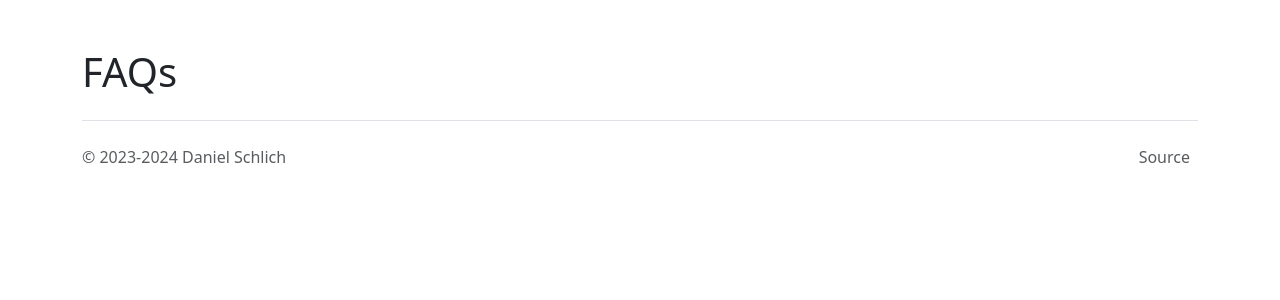
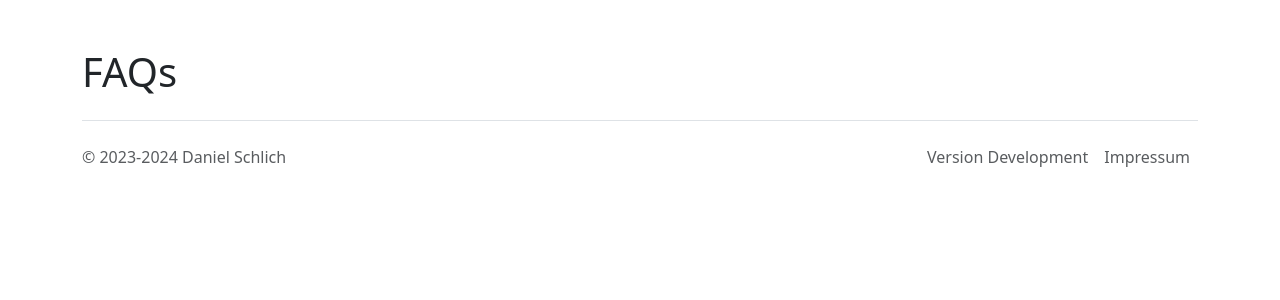
Before and after one commit to dpmpc/calendaronline, a Django app: template web/creator/templates/creator/faq.html in a window 1280 px wide. Shown: the part 56-356 px from the top of the page. Run offline with Django 4.2, Linux system fonts and the light colour scheme; the template is opened without the code that fills it, so the values that code supplies are empty; some libraries are stand-ins or nearby versions.

Commit message:
Add version information

```diff
--- /dev/null
+++ b/web/creator/templates/creator/version.html
@@ -0,0 +1 @@
+Development
--- a/web/creator/templates/master.html
+++ b/web/creator/templates/master.html
@@ -13,7 +13,7 @@
   <body >
     <nav class="navbar navbar-expand-sm bg-success sticky-top" data-bs-theme="dark">
       <div class="container">
-        <a class="navbar-brand" href="#">
+        <a class="navbar-brand" href="https://k51.de">
           <img class="d-inline-block align-text-top" src="{% static 'images/iconmonstr-calendar-8.svg' %}" alt="Logo" width="30" height="24">
           k51.de
         </a>
@@ -43,7 +43,8 @@
       <footer class="d-flex flex-wrap justify-content-between align-items-center py-3 my-4 border-top">
         <p class="col-md-4 mb-0 text-muted">© 2023-{% now "Y" %} Daniel Schlich</p>
         <ul class="nav col-md-4 justify-content-end">
-          <li class="nav-item"><a href="https://github.com/dpmpc/calendaronline" class="nav-link px-2 text-muted">Source</a></li>
+          <li class="nav-item"><a class="nav-link px-2 text-body-secondary" href="https://github.com/dpmpc/calendaronline/releases" >Version {% include "creator/version.html" %}</a></li>
+          <li class="nav-item"><a class="nav-link px-2 text-body-secondary" href="impressum">Impressum</a></li>
         </ul>
       </footer>
     </div>
```
Also changed, not shown: web/creator/templates/creator/months.html (+6 -3 lines), .github/workflows/release.yml.
